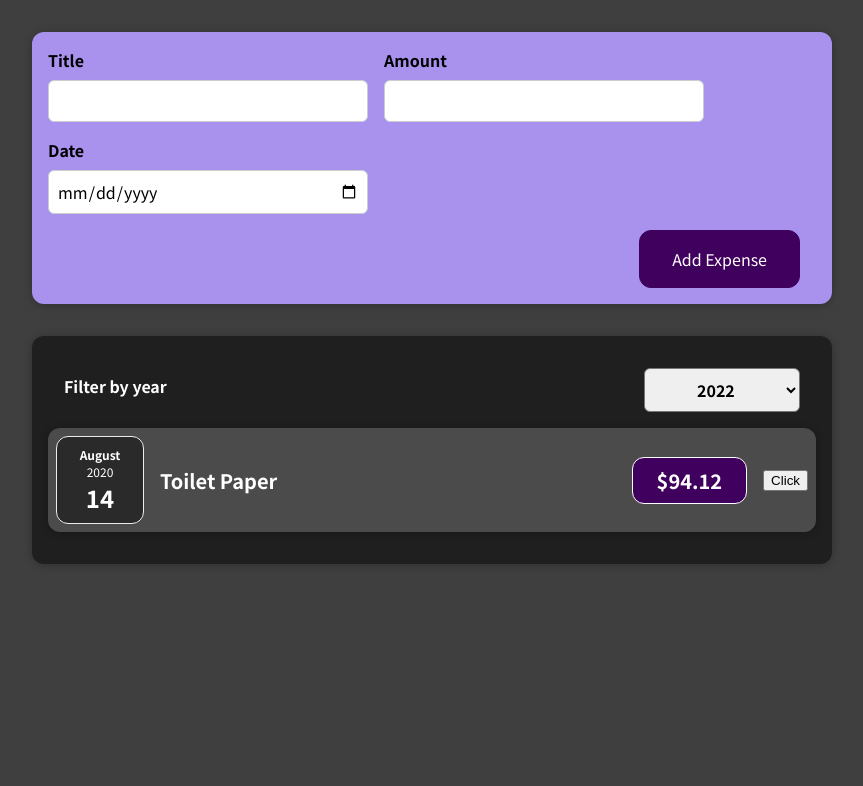
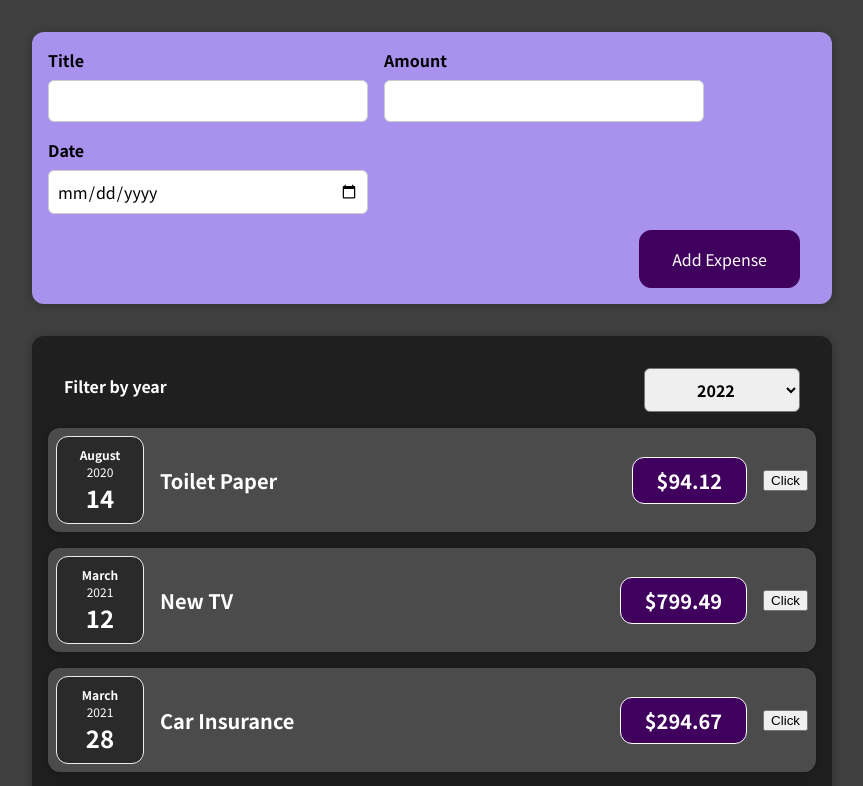
Before and after one commit to mdraselmiah95/React-Complete-Guide, a React (Create React App) app in the folder react-basics-working-with-components/code/first-app/: page / in a window 1280 px wide. Shown: the top 786 px of the page, without its empty margins (208-1071 px from the left). Built offline with nearby package versions, Linux system fonts and the light colour scheme.

Commit message:
Js expression

```diff
--- a/react-basics-working-with-components/code/first-app/src/components/Expenses/Expenses.js
+++ b/react-basics-working-with-components/code/first-app/src/components/Expenses/Expenses.js
@@ -16,7 +16,9 @@ const Expenses = ({ expenses }) => {
         selected={filteredYear}
         onChangeFilter={filterChangeHandler}
       />
-      <ExpenseItem expenses={expenses[0]} />
+      {expenses.map((expense) => (
+        <ExpenseItem expenses={expense} key={expense.id} />
+      ))}
     </Card>
   );
 };
```
